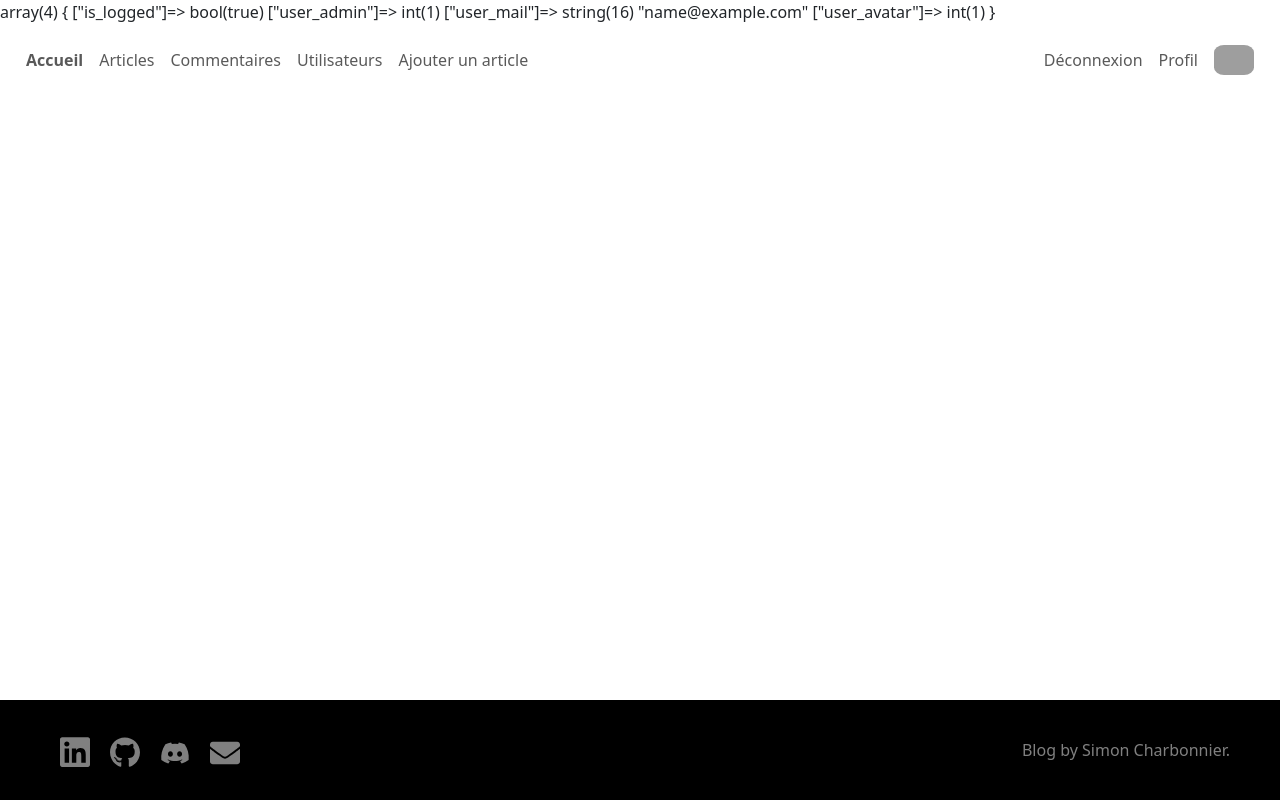
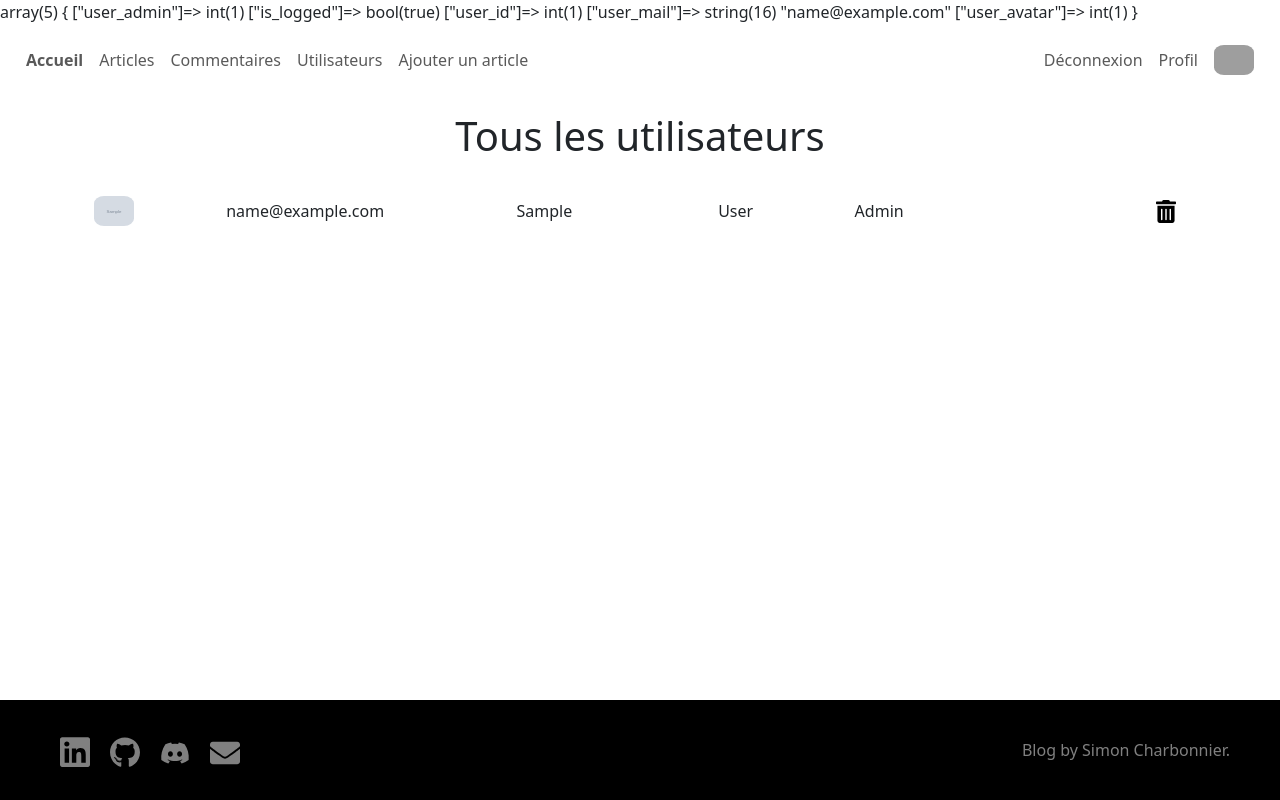
Before and after one commit to Simoncharbonnier/OCP5, a PHP site: page /P5/index.php?controller=User in a window 1280 px wide. Run offline with PHP 8.4, Linux system fonts and the light colour scheme; the visitor is signed in with stand-in values (Sample User, id 1); tables that the repository leaves empty or names only in its code hold one stand-in row (values such as "Sample post"); grey boxes marked "Sample" are stand-in pictures; grey boxes are pictures that could not be loaded.

Commit message:
feat: signup/login & users index & user routes

```diff
--- a/app/controllers/Comment.php
+++ b/app/controllers/Comment.php
@@ -31,6 +31,7 @@
    */
   public function add() : void {
     try {
+      if ($_GET['id']) {
         $postId = $_GET['id'];
         $postModel = New Post_model();
         $post = $postModel->getById($postId);
@@ -40,7 +41,7 @@
 
           if (!empty($_POST) && (isset($_POST['message']) && !empty($_POST['message']))) {
             $data['message'] = $_POST['message'];
-          $data['user_id'] = 1;
+            $data['user_id'] = isset($_SESSION['user_id']) ? $_SESSION['user_id'] : 1;
             $data['post_id'] = $postId;
             $data['created_at'] = date("Y-m-d");
 
@@ -54,6 +55,9 @@
           }
         } else {
           throw new Exception("Ce post n'existe pas.");
+        }
+      } else {
+        throw new Exception("A quel post voulez-vous ajouter un commentaire ?");
       }
     } catch(Exception $e) {
       $message = $e->getMessage();
@@ -70,6 +74,7 @@
     try {
       $this->isAdmin();
 
+      if ($_GET['id']) {
         $commentId = $_GET['id'];
         $commentModel = New Comment_model();
         $comment = $commentModel->getById($commentId);
@@ -88,6 +93,9 @@
         } else {
           throw new Exception("Le commentaire n'existe pas.");
         }
+      } else {
+        throw new Exception("Quel commentaire voulez-vous modifier ?");
+      }
     } catch(Exception $e) {
       $message = $e->getMessage();
     }
@@ -100,16 +108,18 @@
    * Delete a comment by its id and redirect to index()
    * As an admin
    */
-  public function delete() : void {
+  public function delete($commentId = NULL) : void {
     try {
       $this->isAdmin();
 
-      if ($_GET['id']) {
+      $commentId = $commentId ? $commentId : $_GET['id'];
+
+      if ($commentId) {
         $commentModel = New Comment_model();
-        $comment = $commentModel->getById($_GET['id']);
+        $comment = $commentModel->getById($commentId);
 
         if (!empty($comment)) {
-          $commentModel->delete($_GET['id']);
+          $commentModel->delete($commentId);
         } else {
           throw new Exception("Le commentaire n'existe pas.");
         }
--- a/app/controllers/Controller.php
+++ b/app/controllers/Controller.php
@@ -1,6 +1,14 @@
 <?php
 
 class Controller {
+
+  public function isLogged() {
+    if ($_SESSION['is_logged'] === true) {
+      return true;
+    } else {
+      throw new Exception("Vous n'avez pas les permissions.");
+    }
+  }
 
   public function isAdmin() {
     if ($_SESSION['is_logged'] === true && $_SESSION['user_admin'] === 1) {
--- a/app/controllers/Post.php
+++ b/app/controllers/Post.php
@@ -25,10 +25,10 @@
   /**
    * Retrieve a post by its id and display the detail of the post
    */
-  public function detail($id = NULL) : void {
+  public function detail() : void {
     try {
-      $id = $id !== NULL ? $id : $_GET['id'];
-
+      if ($_GET['id']) {
+        $postId = $_GET['id'];
         $postModel = New Post_model();
         $result = $postModel->getById($id);
 
@@ -46,7 +46,6 @@
           ];
 
           $comments = [];
-
           if ($result[0]['message'] !== NULL) {
             foreach ($result as $comment) {
               $comments[] = [
@@ -60,7 +59,10 @@
 
           include_once('app/views/post/detail.php');
         } else {
-        throw new Exception("Le post n'existe pas.");
+          throw new Exception("L'article n'existe pas.");
+        }
+      } else {
+        throw new Exception("Quel article voulez-vous voir ?");
       }
     } catch(Exception $e) {
       $message = $e->getMessage();
@@ -77,17 +79,16 @@
     try {
       $this->isAdmin();
 
-      $data = [];
-
       if (!empty($_POST) && (isset($_POST['title']) && !empty($_POST['title'])) && (isset($_POST['headline']) && !empty($_POST['headline'])) && (isset($_POST['content']) && !empty($_POST['content']))) {
         $postModel = New Post_model();
-        $postWithTitle = $postModel->getByTitle($_POST['title']);
+        $sameTitle = $postModel->getByTitle($_POST['title']);
 
-        if (empty($postWithTitle)) {
+        if (empty($sameTitle)) {
+          $data = [];
           foreach ($_POST as $name => $value) {
             $data[$name] = $value;
           }
-          $data['user_id'] = 1;
+          $data['user_id'] = $_SESSION['user_id'];
           $data['created_at'] = date("Y-m-d");
           $data['updated_at'] = date("Y-m-d H:i:s");
 
@@ -118,6 +119,7 @@
       }
     } catch(Exception $e) {
       $message = $e->getMessage();
+      var_dump($message);die;
       header("Location: http://localhost/P5/?controller=post&action=index");
       exit;
     }
@@ -131,7 +133,7 @@
     try {
       $this->isAdmin();
 
-      $data = [];
+      if ($_GET['id']) {
         $postId = $_GET['id'];
         $postModel = New Post_model();
         $post = $postModel->getById($postId);
@@ -141,9 +143,10 @@
 
           if (!empty($_POST) && (isset($_POST['title']) && !empty($_POST['title'])) && (isset($_POST['headline']) && !empty($_POST['headline'])) && (isset($_POST['content']) && !empty($_POST['content']))) {
             $postModel = New Post_model();
-          $postWithTitle = $postModel->getByTitle($_POST['title'], $postId);
+            $sameTitle = $postModel->getByTitle($_POST['title'], $postId);
 
-          if (empty($postWithTitle)) {
+            if (empty($sameTitle)) {
+              $data = [];
               foreach ($_POST as $name => $value) {
                 if ($name !== 'image-changed') {
                   $data[$name] = $value;
@@ -190,6 +193,9 @@
         } else {
           throw new Exception("Le post n'existe pas.");
         }
+      } else {
+        throw new Exception("Quel post voulez-vous modifier ?");
+      }
     } catch(Exception $e) {
       $message = $e->getMessage();
       header("Location: http://localhost/P5/?controller=post&action=index");
@@ -201,18 +207,20 @@
    * Delete a post by its id and redirect to index()
    * As an admin
    */
-  public function delete() : void {
+  public function delete($postId = NULL) : void {
     try {
       $this->isAdmin();
 
-      if ($_GET['id']) {
+      $postId = $postId ? $postId : $_GET['id'];
+
+      if ($postId) {
         $postModel = New Post_model();
-        $post = $postModel->getById($_GET['id']);
+        $post = $postModel->getById($postId);
 
         if (!empty($post)) {
           $this->deleteImage($post[0]['image']);
 
-          $postModel->delete($_GET['id']);
+          $postModel->delete($postId);
         } else {
           throw new Exception("Le post n'existe pas.");
         }
--- a/app/controllers/User.php
+++ b/app/controllers/User.php
@@ -1,8 +1,12 @@
 <?php
 
 require_once('app/controllers/Controller.php');
+require_once('app/controllers/Comment.php');
+require_once('app/controllers/Post.php');
 
 require_once('app/models/User_model.php');
+require_once('app/models/Comment_model.php');
+require_once('app/models/Post_model.php');
 
 class User extends Controller {
 
@@ -58,6 +62,7 @@
             $passwordHash = $user['password'];
             if (password_verify($_POST['password'], $passwordHash)) {
               $_SESSION['is_logged'] = true;
+              $_SESSION['user_id'] = $user['id'];
               $_SESSION['user_mail'] = $user['mail'];
               $_SESSION['user_avatar'] = $user['avatar'];
               $_SESSION['user_admin'] = $user['admin'];
@@ -87,18 +92,14 @@
    */
   public function logout() : void {
     try {
-      if (isset($_SESSION) && $_SESSION['is_logged'] === true) {
+      $this->isLogged();
       session_unset();
       session_destroy();
+    } catch(Exception $e) {
+      $message = $e->getMessage();
     }
-
     header("Location: http://localhost/P5/?controller=home&action=index");
     exit;
-    } catch(Exception $e) {
-      $message = $e->getMessage();
-      header("Location: http://localhost/P5/?controller=home&action=index");
-      exit;
-    }
   }
 
   /**
@@ -125,6 +126,7 @@
    */
   public function detail() : void {
     try {
+      if ($_GET['id']) {
         $userModel = New User_model();
         $result = $userModel->getById($_GET['id']);
 
@@ -134,6 +136,9 @@
           include_once('app/views/user/detail.php');
         } else {
           throw new Exception("L'utilisateur n'existe pas.");
+        }
+      } else {
+        throw new Exception("Quel utilisateur voulez-vous voir ?");
       }
     } catch(Exception $e) {
       $message = $e->getMessage();
@@ -148,7 +153,79 @@
    */
   public function edit() : void {
     try {
-      // As an admin or the user himself
+      $this->isLogged();
+
+      if ($_GET['id']) {
+        $userModel = New User_model();
+        $user = $userModel->getById($_GET['id']);
+        if (!empty($user)) {
+          $user = $user[0];
+
+          if ($_SESSION['user_mail'] === $user['mail']) {
+            if (!empty($_POST) && (isset($_POST['first_name']) && !empty($_POST['first_name'])) && (isset($_POST['last_name']) && !empty($_POST['last_name'])) && (isset($_POST['mail']) && !empty($_POST['mail'])) && (isset($_POST['password']) && !empty($_POST['password'])) && (isset($_POST['avatar']) && !empty($_POST['avatar']))) {
+              if (isset($_POST['confirm']) && $_POST['password'] === $_POST['confirm']) {
+                unset($_POST['confirm']);
+                $sameMail = $userModel->getByMail($_POST['mail']);
+
+                if (empty($sameMail) || ($sameMail[0]['id'] !== $user['id'])) {
+                  $passwordHash = password_hash($_POST['password'], CRYPT_BLOWFISH);
+                  foreach ($_POST as $name => $value) {
+                    if ($name !== 'admin') {
+                      $data[$name] = $value;
+                    }
+                  }
+                  $data['password'] = $passwordHash;
+
+                  if ($_POST['avatar'] !== $user['avatar']) {
+                    if ($_POST['avatar'] !== 'default.jpg') {
+                      $allowed = array('image/png', 'image/jpeg');
+                      $type = $_FILES['image']['type'];
+                      if (in_array($type, $allowed)) {
+                        $currentPath = $_FILES['image']['tmp_name'];
+
+                        $data['avatar'] = $this->uploadAvatar($currentPath, 'user_' . $user['id'] . '.jpg');
+                      }
+                    } else {
+                      $this->deleteAvatar($user['avatar']);
+                    }
+                  }
+
+                  $userModel->update($data);
+
+                  $_SESSION['user_mail'] = $_POST['mail'];
+                  $_SESSION['user_avatar'] = $_POST['avatar'];
+
+                  header("Location: http://localhost/P5/?controller=user&action=detail&id=" . $user['id']);
+                  exit;
+                } else {
+                  throw new Exception("Un utilisateur utilise déjà cette adresse mail.");
+                }
+              } else {
+                throw new Exception("Veuillez confirmer le mot de passe.");
+              }
+            } else {
+              throw new Exception("Il manque des informations.");
+            }
+          } else if ($_SESSION['user_admin'] === 1) {
+            if (!empty($_POST) && (isset($_POST['admin']) && !empty($_POST['admin']))) {
+              $data['admin'] = $_POST['admin'];
+
+              $userModel->updateAdmin($data);
+
+              header("Location: http://localhost/P5/?controller=user&action=index");
+              exit;
+            } else {
+              throw new Exception("Il manque des informations.");
+            }
+          } else {
+            throw new Exception("Vous n'avez pas les permissions.");
+          }
+        } else {
+          throw new Exception("L'utilisateur n'existe pas.");
+        }
+      } else {
+        throw new Exception("Quel utilisateur voulez-vous modifier ?");
+      }
     } catch(Exception $e) {
       $message = $e->getMessage();
       header("Location: http://localhost/P5/?controller=home&action=index");
@@ -162,15 +239,47 @@
    */
   public function delete() : void {
     try {
-      // As an admin or the user himself
       if ($_GET['id']) {
         $userModel = New User_model();
-        $user = $userModel->getById($_GET['id']);
+        $result = $userModel->getById($_GET['id']);
 
-        if (!empty($user)) {
-          // Delete comments & articles by user
+        if (!empty($result)) {
+          $user = $result[0];
+          if ($_SESSION['is_logged'] === true && ($_SESSION['user_admin'] === 1 || $_SESSION['user_mail'] === $user['mail'])) {
+            if (!$user['admin']) {
+              $commentModel = New Comment_model();
+              $comments = $commentModel->getByUser($_GET['id']);
+
+              foreach ($comments as $comment) {
+                $commentModel->delete($comment['id']);
+              }
+
+              $postModel = New Post_model();
+              $posts = $postModel->getByUser($_GET['id']);
+
+              foreach ($posts as $post) {
+                $postModel->delete($post['id']);
+                if ($post['image']) {
+                  $this->deleteImage($post['image']);
+                }
+              }
+
+              if ($user['avatar'] !== 'default.jpg') {
+                $this->deleteAvatar($user['avatar']);
+              }
 
               $userModel->delete($_GET['id']);
+
+              if ($_SESSION['user_mail'] === $user['mail']) {
+                session_unset();
+                session_destroy();
+              }
+            } else {
+              throw new Exception("L'utilisateur est un administrateur.");
+            }
+          } else {
+            throw new Exception("Vous n'avez pas les permissions.");
+          }
         } else {
           throw new Exception("L'utilisateur n'existe pas.");
         }
@@ -181,7 +290,33 @@
       $message = $e->getMessage();
     }
 
-    header("Location: http://localhost/P5/?controller=post&action=index");
+    header("Location: http://localhost/P5/?controller=user&action=index");
     exit;
   }
+
+  private function uploadAvatar($currentPath, $newFileName) {
+    $newPath = '/opt/lampp/htdocs/P5/assets/img/user/' . $newFileName;
+
+    if (move_uploaded_file($currentPath, $newPath)) {
+      return $newFileName;
+    } else {
+      return 'default.jpg';
     }
+  }
+
+  private function deleteAvatar($fileName) {
+    $path = '/opt/lampp/htdocs/P5/assets/img/user/' . $fileName;
+
+    if (file_exists($path)) {
+      unlink($path);
+    }
+  }
+
+  private function deleteImage($fileName) {
+    $path = '/opt/lampp/htdocs/P5/assets/img/post/' . $fileName;
+
+    if (file_exists($path)) {
+      unlink($path);
+    }
+  }
+}
--- a/app/models/Comment_model.php
+++ b/app/models/Comment_model.php
@@ -31,6 +31,17 @@
     return $query->fetchAll();
   }
 
+    /**
+   * Get comments by user
+   */
+  public function getByUser($id) {
+    $sql = "SELECT * FROM Comment WHERE user_id = :user_id";
+    $query = $this->db->prepare($sql);
+    $query->bindParam(':user_id', $id);
+    $query->execute();
+    return $query->fetchAll();
+  }
+
   /**
    * Create a comment
    */
@@ -59,4 +70,14 @@
     $query->bindParam(':id', $id);
     return $query->execute();
   }
+
+  /**
+   * Delete comments by user
+   */
+  public function deleteByUser($id) {
+    $sql = "DELETE FROM Comment WHERE user_id = :user_id";
+    $query = $this->db->prepare($sql);
+    $query->bindParam(':user_id', $id);
+    return $query->execute();
+  }
 }
--- a/app/models/Post_model.php
+++ b/app/models/Post_model.php
@@ -10,6 +10,17 @@
   public function getAll() {
     $sql = "SELECT * FROM Post";
     $query = $this->db->prepare($sql);
+    $query->execute();
+    return $query->fetchAll();
+  }
+
+    /**
+   * Get posts by user
+   */
+  public function getByUser($id) {
+    $sql = "SELECT * FROM Post WHERE user_id = :user_id";
+    $query = $this->db->prepare($sql);
+    $query->bindParam(':user_id', $id);
     $query->execute();
     return $query->fetchAll();
   }
@@ -75,4 +86,14 @@
     $query->bindParam(':post_id', $id);
     return $query->execute();
   }
+
+  /**
+   * Delete posts by user
+   */
+  public function deleteByUser($id) {
+    $sql = "DELETE FROM Post WHERE user_id = :user_id";
+    $query = $this->db->prepare($sql);
+    $query->bindParam(':user_id', $id);
+    return $query->execute();
+  }
 }
--- a/app/models/User_model.php
+++ b/app/models/User_model.php
@@ -51,7 +51,20 @@
    * Update a user
    */
   public function update(array $data) {
+    $sql = "UPDATE User SET first_name = :first_name, last_name = :last_name, mail = :mail, password = :password, avatar = :avatar
+            WHERE id = :id";
+    $query = $this->db->prepare($sql);
+    return $query->execute($data);
+  }
 
+  /**
+   * Update admin of a user
+   */
+  public function updateAdmin(array $data) {
+    $sql = "UPDATE User SET admin = :admin
+            WHERE id = :id";
+    $query = $this->db->prepare($sql);
+    return $query->execute($data);
   }
 
   /**
--- a/app/views/components/header.php
+++ b/app/views/components/header.php
@@ -32,7 +32,7 @@
           <a class="nav-link" href="?controller=user&action=logout">Déconnexion</a>
         </li>
         <li class="nav-item" controller="user" action="detail">
-          <a class="nav-link" href="?controller=user&action=detail">Profil</a>
+          <a class="nav-link" href="?controller=user&action=detail&id=<?= $_SESSION['user_id'] ?>">Profil</a>
         </li>
         <li class="nav-item">
           <img class="avatar" src="assets/img/user/<?= $_SESSION['user_avatar'] ?>" />
--- a/app/views/user/index.php
+++ b/app/views/user/index.php
@@ -1,4 +1,41 @@
+<link rel="stylesheet" href="assets/css/users.css">
+<script src="assets/js/users.js"></script>
+
 <?php include_once('app/views/components/header.php'); ?>
 
+<div class="container">
+  <div class="row users">
+    <h1>Tous les utilisateurs</h1>
+    <div class="col-md-12">
+      <?php foreach ($users as $i => $user) : ?>
+        <div class="row user" id="user-<?= $user['id'] ?>">
+          <div class="col-md-1 user-part">
+            <img class="avatar" src="assets/img/user/<?= $user['avatar'] ?>" />
+          </div>
+          <div class="col-md-3 user-part">
+            <a class="btn-underline" href="?controller=user&action=detail&id=<?= $user['id'] ?>"><?= $user['mail'] ?></a>
+          </div>
+          <div class="col-md-2 user-part">
+            <p><?= $user['first_name'] ?></p>
+          </div>
+          <div class="col-md-2 user-part">
+            <p><?= $user['last_name'] ?></p>
+          </div>
+          <div class="col-md-1 user-part">
+            <p><?= $user['admin'] ? "Admin" : "Visiteur" ?></p>
+          </div>
+          <div class="col-md-1"></div>
+          <div class="col-md-1 user-part">
+            <a class="btn btn-cancel-delete-user" data-user-id="<?= $user['id'] ?>">Annuler</a>
+          </div>
+          <div class="col-md-1 user-part">
+            <img class="icon-delete btn-delete-user" src="assets/img/icons/delete.svg" alt="" data-user-id="<?= $user['id'] ?>">
+            <a class="btn btn-valid-delete-user" href="?controller=user&action=delete&id=<?= $user['id'] ?>">Valider</a>
+          </div>
+        </div>
+      <?php endforeach; ?>
+    </div>
+  </div>
+</div>
 
 <?php include_once('app/views/components/footer.php'); ?>
--- /dev/null
+++ b/assets/css/user.css
@@ -0,0 +1,5 @@
+.user form {
+  padding: 2rem;
+  box-shadow: 0 0 15px rgba(0,0,0,0.2);
+  border-radius: 3px;
+}
--- /dev/null
+++ b/assets/css/users.css
@@ -0,0 +1,45 @@
+.users {
+  text-align: center;
+}
+
+.users .user-part {
+  display: flex;
+  align-items: center;
+  justify-content: center;
+}
+
+.users h1 {
+  padding-bottom: 1rem;
+}
+
+.user {
+  padding: 8px;
+}
+
+.user .btn-underline:hover {
+  text-decoration: underline;
+}
+
+.user:not(:last-child) {
+  border-bottom: 1px solid lightgrey;
+}
+
+.user .icon-delete {
+  width: 20px;
+}
+
+.user .btn-valid-delete-user, .user .btn-cancel-delete-user {
+  display: none;
+}
+
+.user.deleting .btn-delete-user, .user.deleting .btn-edit-user {
+  display: none;
+}
+
+.user.deleting .btn-valid-delete-user, .user.deleting .btn-cancel-delete-user {
+  display: block;
+}
+
+.deleting {
+  background-color: #ffcccc;
+}
--- /dev/null
+++ b/assets/js/users.js
@@ -0,0 +1,15 @@
+document.addEventListener('DOMContentLoaded', () => {
+  document.querySelectorAll('.btn-delete-user').forEach(btn => {
+    btn.addEventListener('click', function(e) {
+      const user = document.getElementById('user-' + e.target.getAttribute('data-user-id'));
+      user.classList.add('deleting');
+    });
+  })
+
+  document.querySelectorAll('.btn-cancel-delete-user').forEach(btn => {
+    btn.addEventListener('click', function(e) {
+      const user = document.getElementById('user-' + e.target.getAttribute('data-user-id'));
+      user.classList.remove('deleting');
+    });
+  })
+})
```
Also changed, not shown: app/views/user/detail.php (+32 -0 lines), assets/css/comments.css (+8 -0 lines), assets/js/user.js (added). Lines whose indentation alone changed are shown as unchanged.
